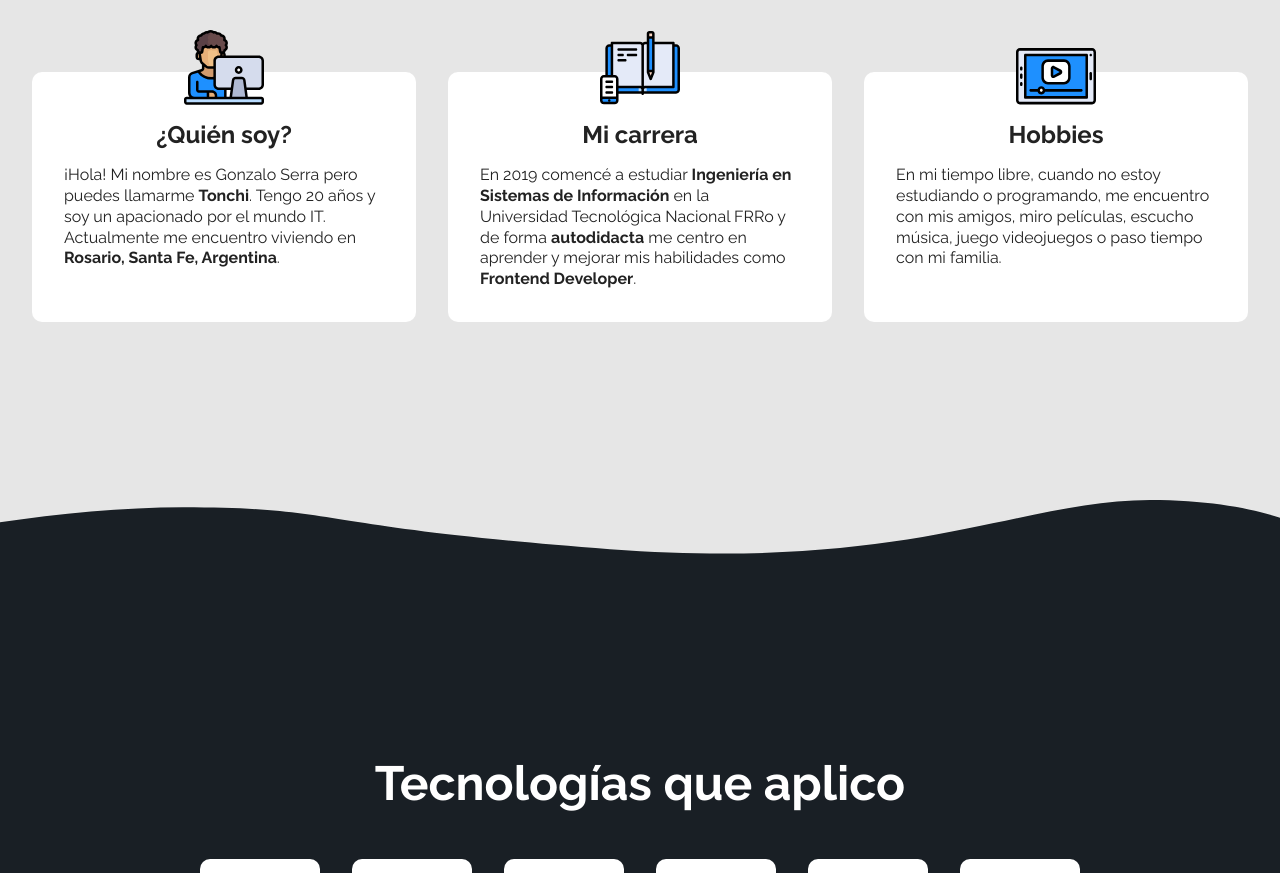
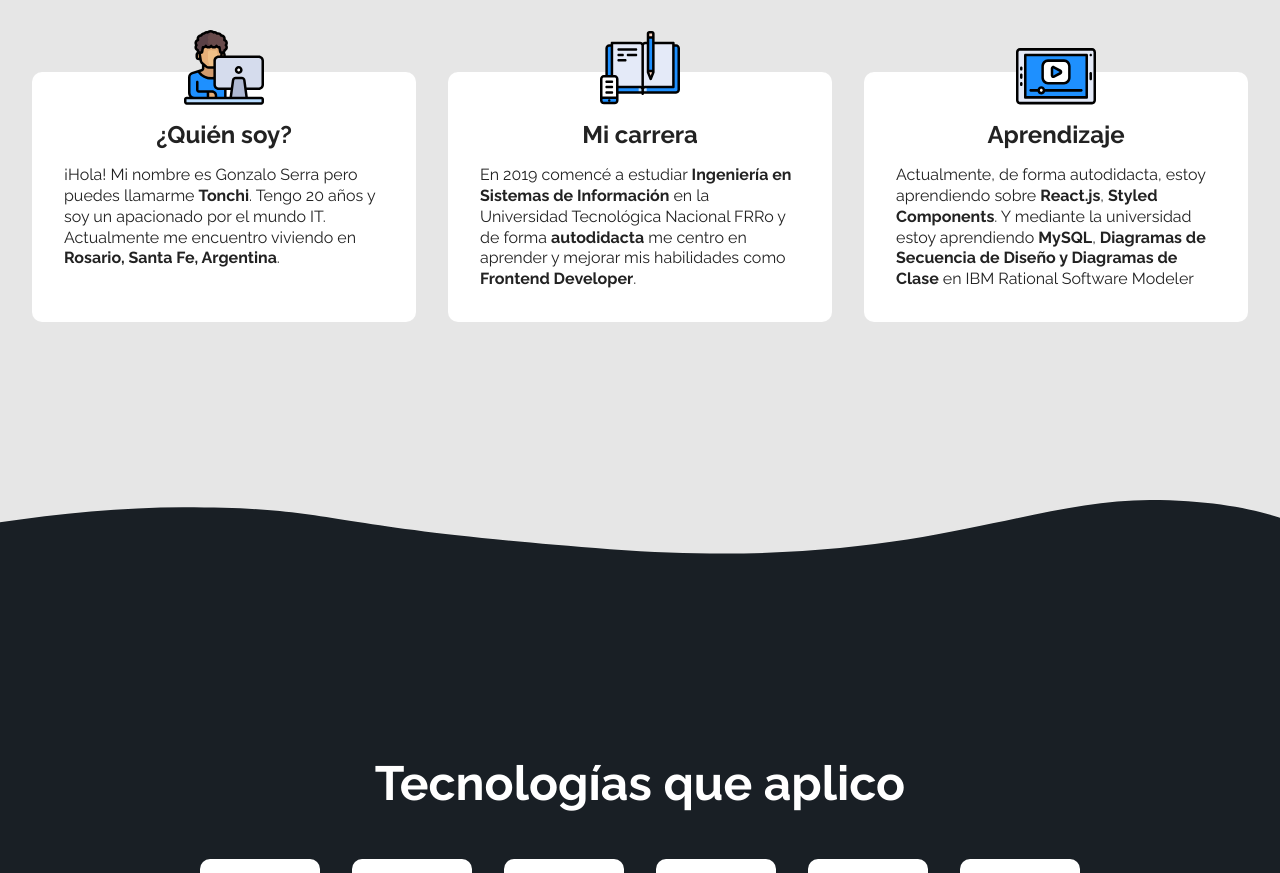
Before and after one commit to tonchiserra/portafolioWeb, a React (Create React App) app: page / in a window 1280 px wide. Shown: the part 1031-1904 px from the top of the page. Built offline with nearby package versions, Linux system fonts and the light colour scheme.

Commit message:
change content of TargetAboutMe

```diff
--- a/src/components/AboutMe.jsx
+++ b/src/components/AboutMe.jsx
@@ -27,8 +27,8 @@ export function AboutMe(){
 
       <TargetAboutMe
         icon={iconHobbies}
-        subtitle="Hobbies"
-        text={<p className="text">En mi tiempo libre, cuando no estoy estudiando o programando, me encuentro con mis amigos, miro películas, escucho música, juego videojuegos o paso tiempo con mi familia.</p>}
+        subtitle="Aprendizaje"
+        text={<p className="text">Actualmente, de forma autodidacta, estoy aprendiendo sobre <b>React.js</b>, <b>Styled Components</b>. Y mediante la universidad estoy aprendiendo <b>MySQL</b>, <b>Diagramas de Secuencia de Diseño y Diagramas de Clase</b> en IBM Rational Software Modeler</p>}
       />
 
       </div>
```
